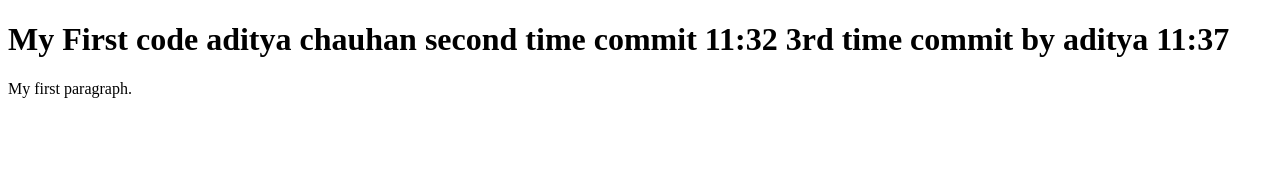
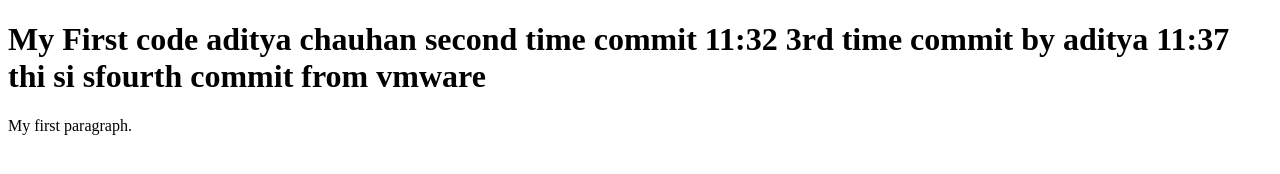
Before and after one commit to adityainddlhi1/testcode, a plain HTML site: page index.html in a window 1280 px wide. Drawn offline with Linux system fonts and the light colour scheme.

Commit message:
this commit from vmware

```diff
--- a/index.html
+++ b/index.html
@@ -3,7 +3,7 @@
 <body>
 
 <h1>My First code aditya chauhan second time commit 11:32
-3rd time commit by aditya 11:37</h1>
+3rd time commit by aditya 11:37 thi si sfourth commit from vmware</h1>
 
 <p>My first paragraph.</p>
 
```
Also changed, not shown: github/index.html (added).
